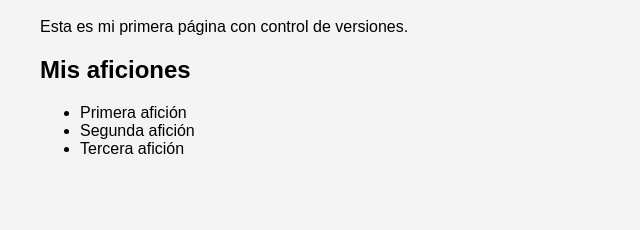
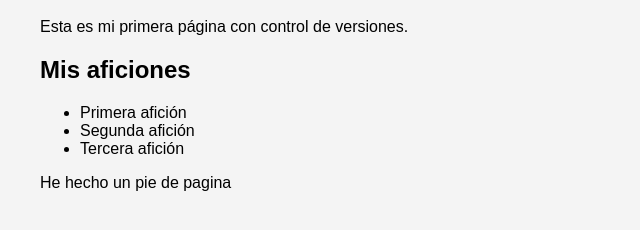
Before and after one commit to IvanPozog/nuevo-repo-clase, a plain HTML site: page index.html in a window 1280 px wide. Shown: the part 80-310 px from the top of the page, without its empty margins (0-640 px from the left). Drawn offline with Linux system fonts and the light colour scheme.

Commit message:
Añadir pie de pagina

```diff
--- a/index.html
+++ b/index.html
@@ -14,5 +14,6 @@
     <li>Segunda afición</li>
     <li>Tercera afición</li>
   </ul>
+  <footer>He hecho un pie de pagina</footer>
  </body>
 </html>
```
